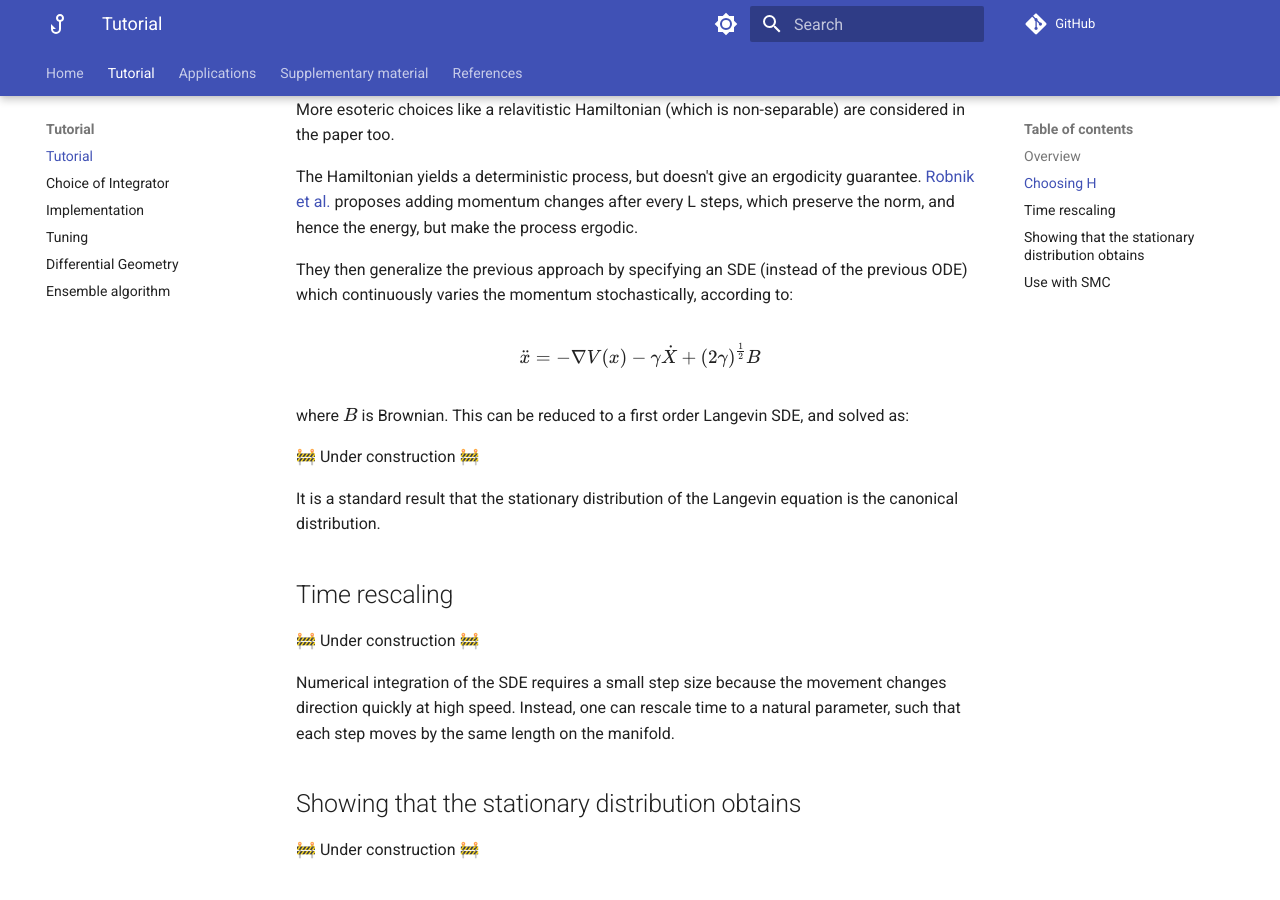
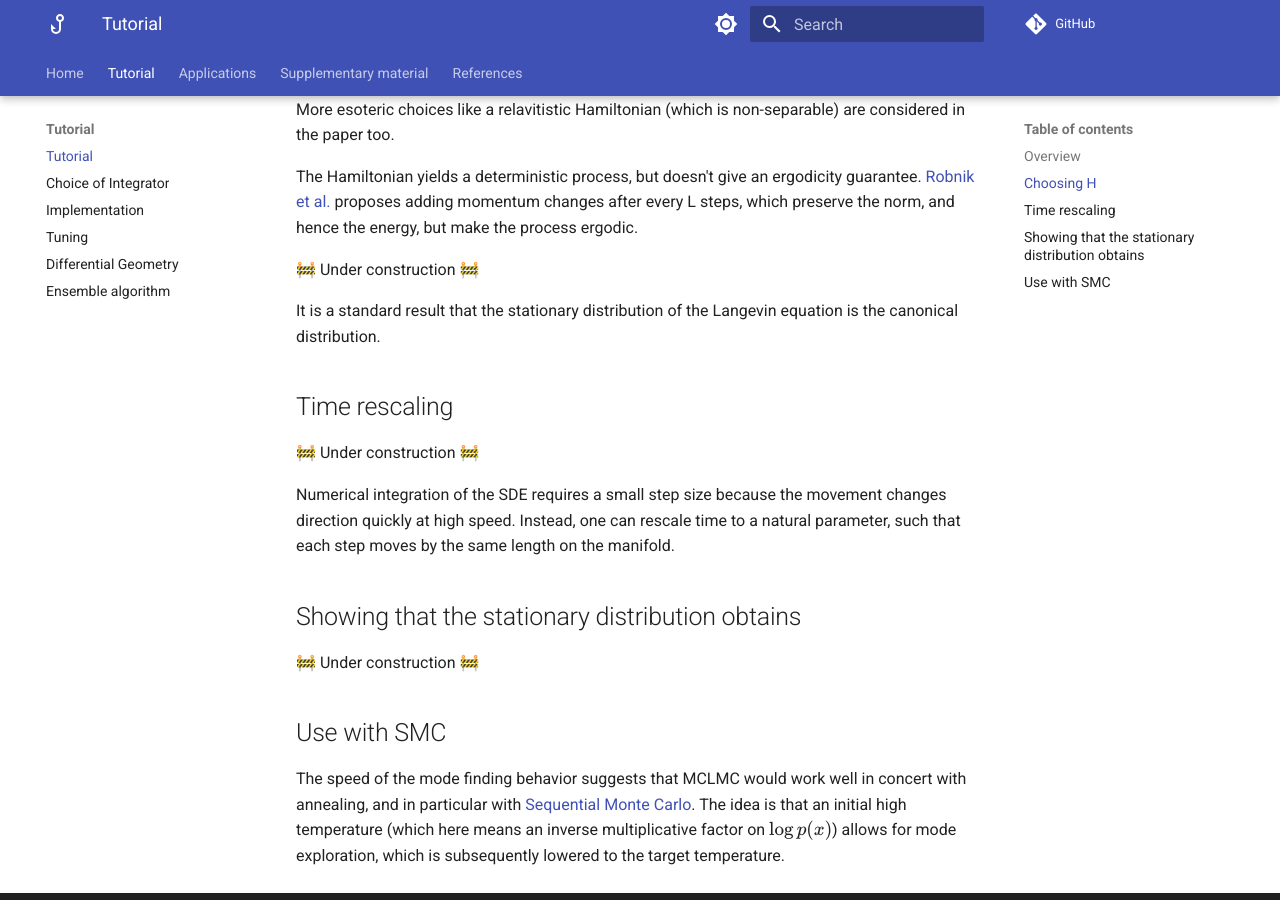
Before and after one commit to reubenharry/mclmc-docs, an MkDocs documentation site: the page built from docs/tutorial.md, in a window 1280 px wide and 900 px high, scrolled down 2793 px. Built offline with MkDocs 1.6.1 and Material for MkDocs 9.7.7, drawn with Linux system fonts in a browser that asks for light colours; comment, search, counter and statistics services are not loaded.

Commit message:
Update tutorial.md
This is not correct, what you wrote is the standard underdamped SDE. You can take the SDE from the MCLMC paper. Also, technically MCLMC is not a generalization of MCHMC in the sense that MCHMC cannot be obtained as a special case.

```diff
--- a/docs/tutorial.md
+++ b/docs/tutorial.md
@@ -117,13 +117,6 @@ More esoteric choices like a relavitistic Hamiltonian (which is non-separable) a
 
 The Hamiltonian yields a deterministic process, but doesn't give an ergodicity guarantee. [Robnik et al.](https://arxiv.org/pdf/2212.08549.pdf) proposes adding momentum changes after every L steps, which preserve the norm, and hence the energy, but make the process ergodic.
 
-They then generalize the previous approach by specifying an SDE (instead of the previous ODE) which continuously varies the momentum stochastically, according to:
-
-$$
-\ddot x = -\nabla V(x) - \gamma \dot X + (2\gamma)^{\frac{1}{2}}B
-$$
-
-where $B$ is Brownian. This can be reduced to a first order Langevin SDE, and solved as:
 
 🚧 Under construction 🚧
 
```
